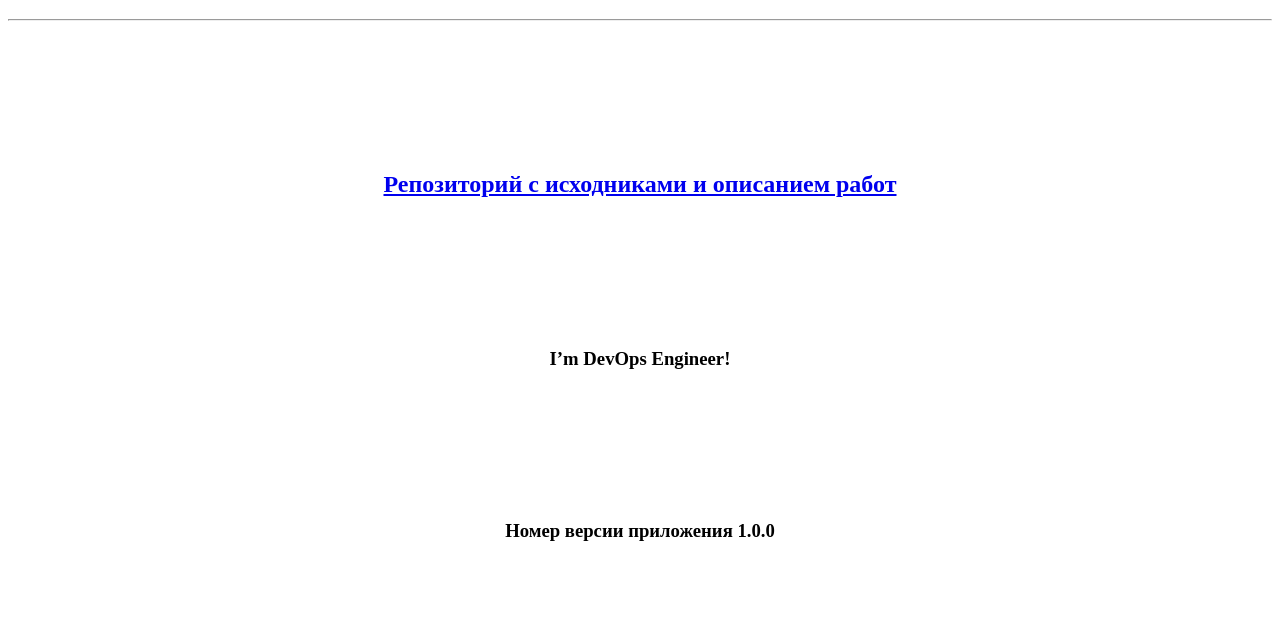
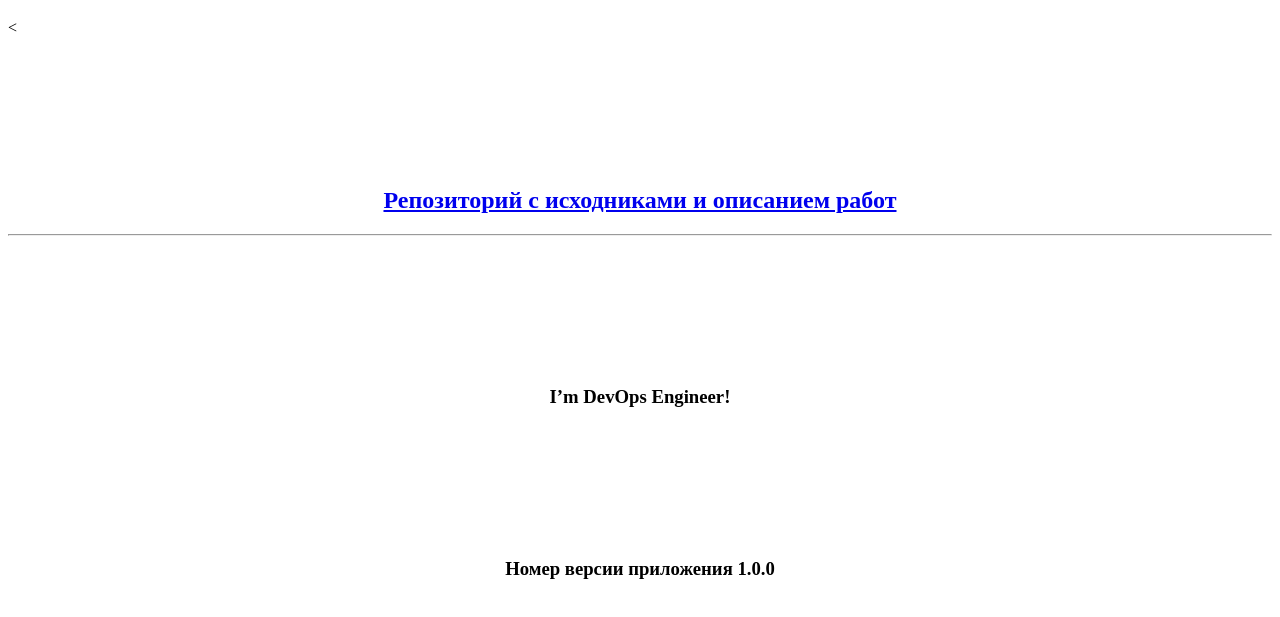
Before and after one commit to Alex-Elfman/MyApp, a plain HTML site: page index.html in a window 1280 px wide. Shown: the part 61-678 px from the top of the page. Drawn offline with Linux system fonts and the light colour scheme.

Commit message:
run CI/CD with tag=1.0.0

```diff
--- a/index.html
+++ b/index.html
@@ -11,12 +11,12 @@
 <body>
 
 <h1> Дипломная работа Осипова А.С. </h1>
-<hr>
+<
 <h2 style="margin-top: 150px; text-align: center;"> <a href="https://github.com/Alex-Elfman/Diplom">Репозиторий с исходниками и описанием работ</a></h2>
 
-<h3 style="margin-top: 150px; text-align: center;"> I’m DevOps Engineer!<h3>
+<hr><h3 style="margin-top: 150px; text-align: center;"> I’m DevOps Engineer!
 
-<h3 style="margin-top: 150px; text-align: center;"> Номер версии приложения 1.0.0 <h3>
+<h3 style="margin-top: 150px; text-align: center;"> Номер версии приложения 1.0.0 <h3></hr>
 </body>
 
 </html>
```
